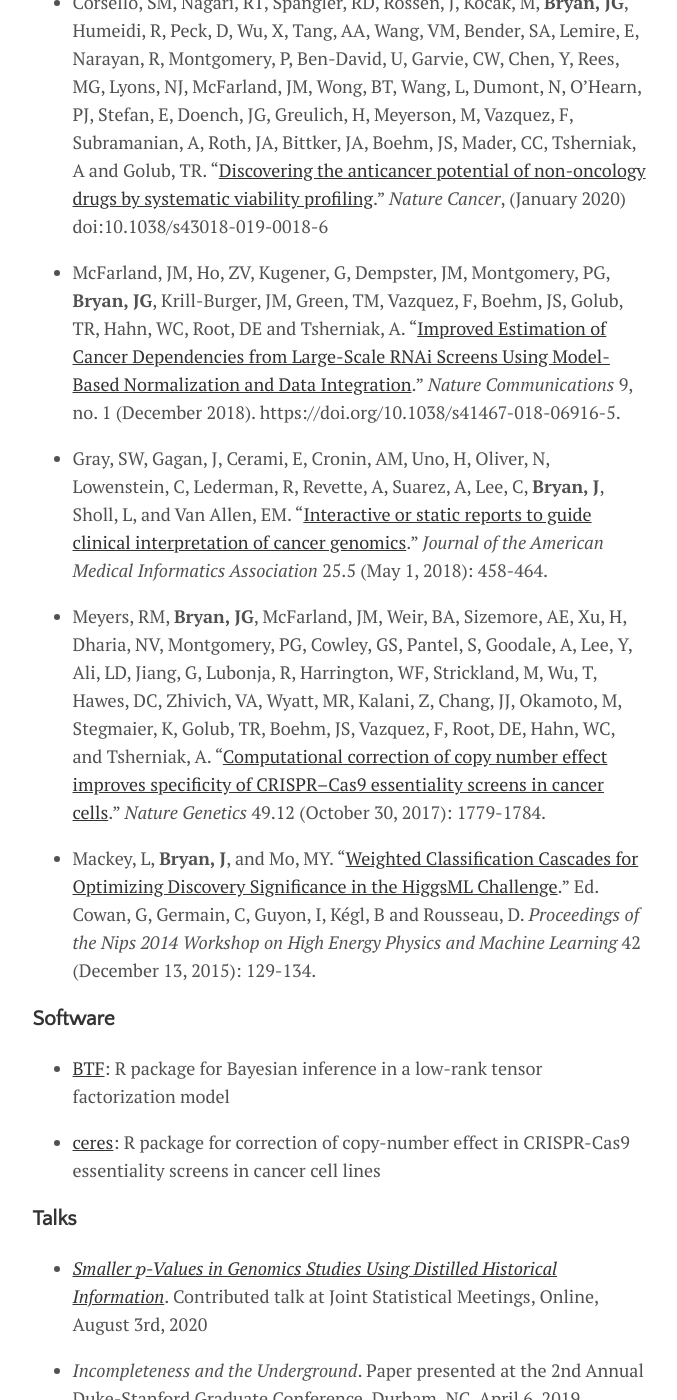
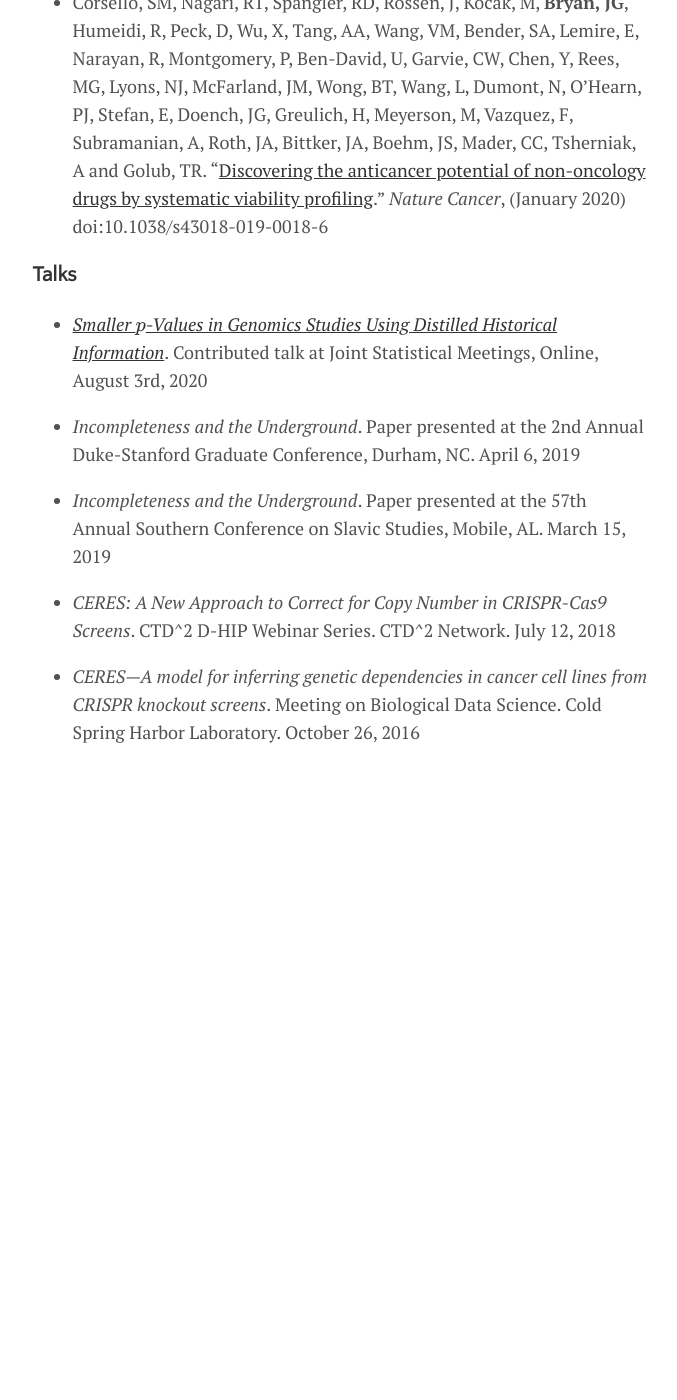
Before and after one commit to BeanHam/BeanHam.github.io, a Jekyll site: the page built from menu/research.md, in a window 1280 px wide and 1400 px high, scrolled down 552 px. Shown: the whole window, without its empty margins (300-977 px from the left). Built offline with Jekyll 4.4.1, drawn with Linux system fonts in a browser that asks for light colours; formulas are drawn with MathJax 3; after the commit the page ends 1362 px from its top, so only the background shows below that.

Commit message:
Update research.md

```diff
--- a/menu/research.md
+++ b/menu/research.md
@@ -14,19 +14,6 @@
 
 - Corsello, SM, Nagari, RT, Spangler, RD, Rossen, J, Kocak, M, **Bryan, JG**, Humeidi, R, Peck, D, Wu, X, Tang, AA, Wang, VM, Bender, SA, Lemire, E, Narayan, R, Montgomery, P, Ben-David, U, Garvie, CW, Chen, Y, Rees, MG, Lyons, NJ, McFarland, JM, Wong, BT, Wang, L, Dumont, N, O'Hearn, PJ, Stefan, E, Doench, JG, Greulich, H, Meyerson, M, Vazquez, F, Subramanian, A, Roth, JA, Bittker, JA, Boehm, JS, Mader, CC, Tsherniak, A and Golub, TR. "[Discovering the anticancer potential of non-oncology drugs by systematic viability profiling](https://www.nature.com/articles/s43018-019-0018-6)." *Nature Cancer*, (January 2020) doi:10.1038/s43018-019-0018-6
 
-- McFarland, JM, Ho, ZV, Kugener, G, Dempster, JM, Montgomery, PG, **Bryan, JG**, Krill-Burger, JM, Green, TM, Vazquez, F, Boehm, JS, Golub, TR, Hahn, WC, Root, DE and Tsherniak, A. “[Improved Estimation of Cancer Dependencies from Large-Scale RNAi Screens Using Model-Based Normalization and Data Integration](https://www.nature.com/articles/s41467-018-06916-5).” *Nature Communications* 9, no. 1 (December 2018). https://doi.org/10.1038/s41467-018-06916-5.
-
-- Gray, SW, Gagan, J, Cerami, E, Cronin, AM, Uno, H, Oliver, N, Lowenstein, C, Lederman, R, Revette, A, Suarez, A, Lee, C, **Bryan, J**, Sholl, L, and Van Allen, EM. "[Interactive or static reports to guide clinical interpretation of cancer genomics](https://academic.oup.com/jamia/article/25/5/458/4791826)." *Journal of the American Medical Informatics Association* 25.5 (May 1, 2018): 458-464.
-
-- Meyers, RM, **Bryan, JG**, McFarland, JM, Weir, BA, Sizemore, AE, Xu, H, Dharia, NV, Montgomery, PG, Cowley, GS, Pantel, S, Goodale, A, Lee, Y, Ali, LD, Jiang, G, Lubonja, R, Harrington, WF, Strickland, M, Wu, T, Hawes, DC, Zhivich, VA, Wyatt, MR, Kalani, Z, Chang, JJ, Okamoto, M, Stegmaier, K, Golub, TR, Boehm, JS, Vazquez, F, Root, DE, Hahn, WC, and Tsherniak, A. "[Computational correction of copy number effect improves specificity of CRISPR–Cas9 essentiality screens in cancer cells](https://www.nature.com/articles/ng.3984)." *Nature Genetics* 49.12 (October 30, 2017): 1779-1784.
-
-- Mackey, L, **Bryan, J**, and Mo, MY. "[Weighted Classification Cascades for Optimizing Discovery Significance in the HiggsML Challenge](http://proceedings.mlr.press/v42/mack14.html)." Ed. Cowan, G, Germain, C, Guyon, I, Kégl, B and Rousseau, D. *Proceedings of the Nips 2014 Workshop on High Energy Physics and Machine Learning* 42 (December 13, 2015): 129-134.
-
-### Software
-
-- [BTF](https://github.com/j-g-b/BTF): R package for Bayesian inference in a low-rank tensor factorization model
-
-- [ceres](https://github.com/cancerdatasci/ceres): R package for correction of copy-number effect in CRISPR-Cas9 essentiality screens in cancer cell lines
 
 ### Talks
 
```
